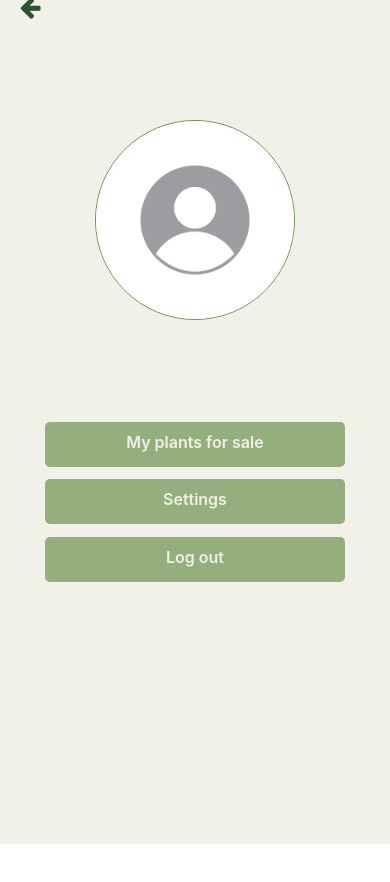
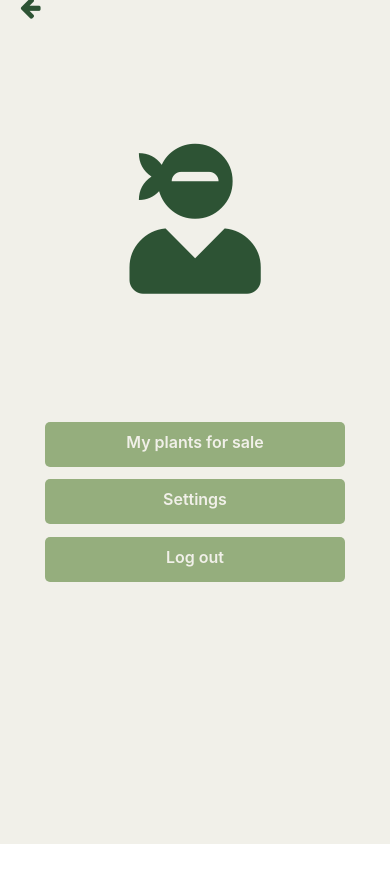
Before and after one commit to myplants-lacapsule/myplants-frontend, a React Native app: screen /UserScreen in a window 390 px wide. Shown: the top 882 px of the page. Built offline with nearby package versions, Linux system fonts and the light colour scheme.

Commit message:
updated style UserScreen

```diff
--- a/screens/UserScreen.js
+++ b/screens/UserScreen.js
@@ -1,14 +1,13 @@
 import React from "react";
 import {
-  Image,
   StyleSheet,
   Text,
   View,
-  TouchableOpacity,
   SafeAreaView,
 } from "react-native";
 import { useSelector } from "react-redux";
 import { useNavigation } from "@react-navigation/native";
+import FontAwesome5 from "react-native-vector-icons/FontAwesome5";
 import RegisterButton from "../components/RegisterButton.js";
 import ReturnButton from "../components/ReturnButton.js";
 
@@ -21,9 +20,11 @@ export default function UserScreen() {
       <ReturnButton destination={"Home"} />
       <View style={styles.componentsContainer}>
         <View style={styles.avatarContainer}>
-          <Image
-            source={require("../assets/defaultavatar.jpg")}
-            style={styles.avatar}
+          <FontAwesome5
+            name="user-ninja"
+            size={150}
+						color={"#2D5334"}
+            solid={true}
           />
         </View>
         <View style={styles.usernameContainer}>
@@ -59,18 +60,12 @@ const styles = StyleSheet.create({
     flexDirection: "column",
     paddingTop: 60,
   },
-  avatarContainer: {
-    height: "30%",
-    alignItems: "center",
-    justifyContent: "center",
-  },
-  avatar: {
-    width: 200,
-    height: 200,
-    borderWidth: 1,
-    borderRadius: 100,
-    borderColor: "#65924B",
-  },
+	avatarContainer: {
+		height: '30%',
+		width: '100%',
+		alignItems: 'center',
+		justifyContent: 'center',
+	},
   usernameContainer: {
     height: "10%",
     alignItems: "center",
```
